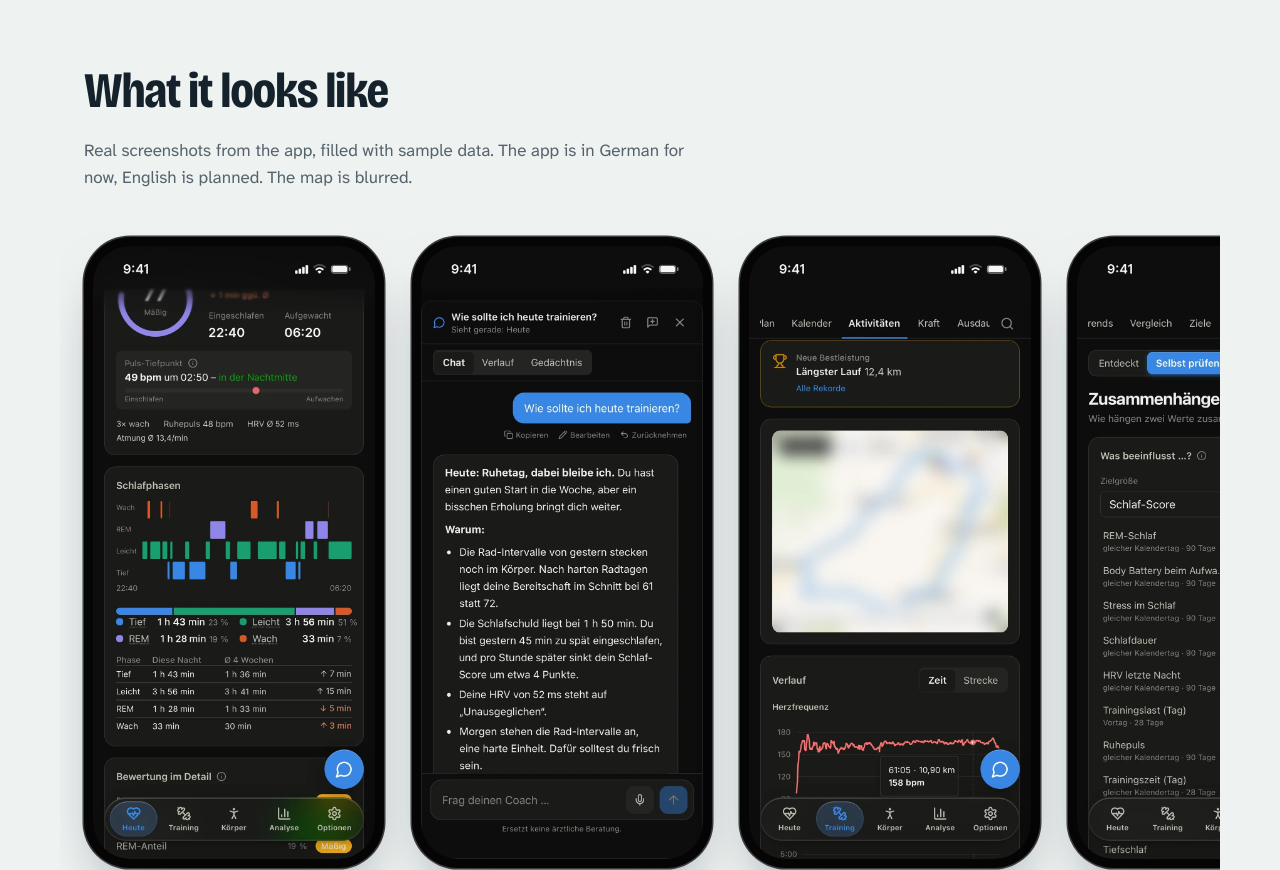
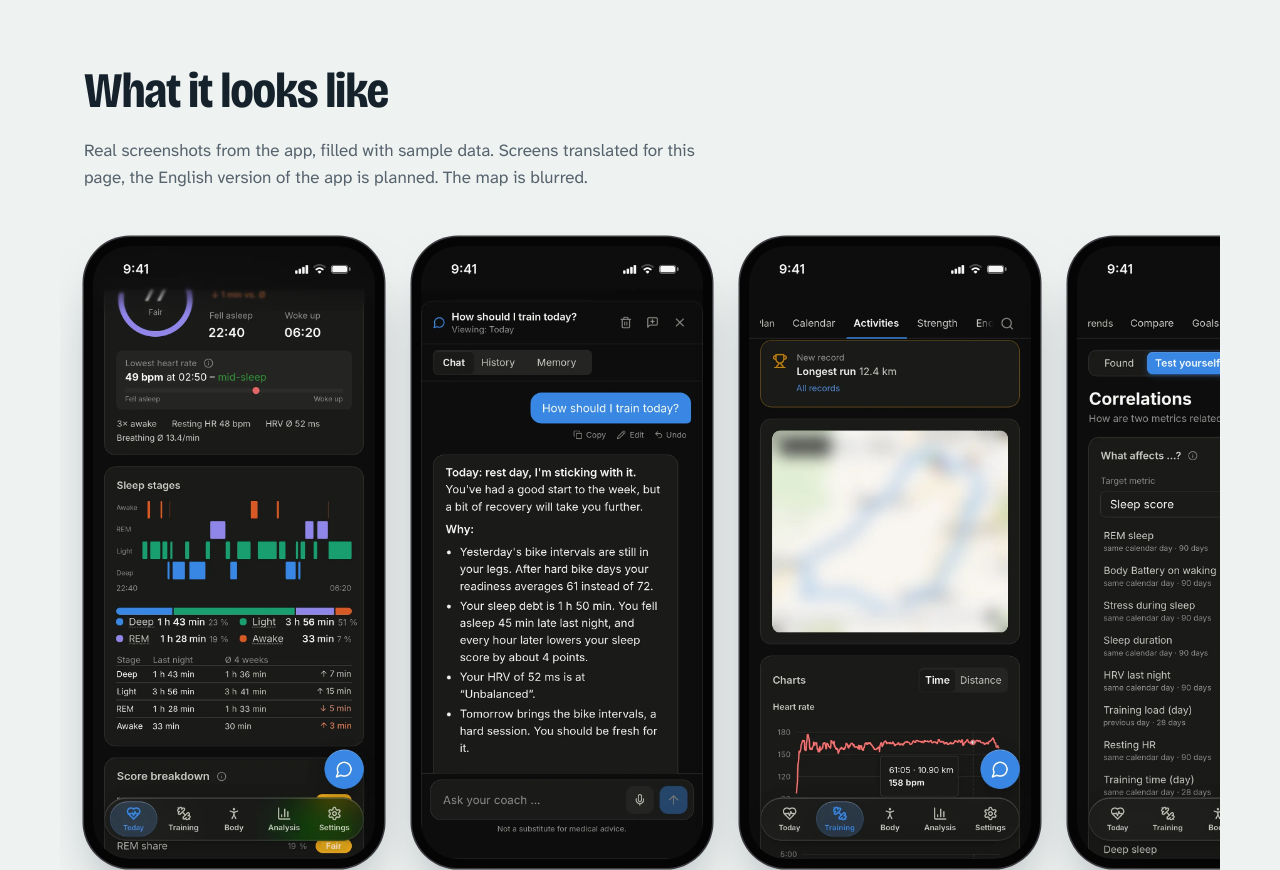
Before and after one commit to lennardwbr/vitaldeck, a plain HTML site: page index.html in a window 1280 px wide. Shown: the part 1540-2410 px from the top of the page. Drawn offline with Linux system fonts and the light colour scheme.

Commit message:
Englische Screenshots für die EN-Version der Landingpage
Co-Authored-By: Claude Opus 5.5 <noreply@anthropic.com>
Claude-Session: https://claude.ai/code/session_01AYan49TVoH8vpKGHQKNY41

```diff
--- a/index.html
+++ b/index.html
@@ -393,7 +393,7 @@ const T = {
   r1_h:"Your data, your server.", r1:"Runs with Docker on a Raspberry Pi, NAS or home server. No account with us, no cloud, no subscription for the core.",
   r2_h:"Understands, not just displays.", r2:"Daily readiness, sleep analysis, early illness warning, correlations like “sleep tonight, HRV tomorrow” and analysis of every session, all computed locally.",
   r3_h:"A coach that does the work.", r3:"It knows your numbers, builds training plans, suggests alternatives when the day does not fit and sends workouts to your watch. You confirm with one tap.",
-  look_h:"What it looks like", look_intro:"Real screenshots from the app, filled with sample data. The app is in German for now, English is planned. The map is blurred.", gallery_aria:"App views",
+  look_h:"What it looks like", look_intro:"Real screenshots from the app, filled with sample data. Screens translated for this page, the English version of the app is planned. The map is blurred.", gallery_aria:"App views",
   c_sleep_h:"Sleep, night by night", c_sleep:"Stages, heart rate and HRV overnight, compared with your last four weeks.",
   c_coach_h:"The coach in chat", c_coach:"It explains itself with your numbers and prepares changes. Nothing is applied until you tap.",
   c_act_h:"Every session in detail", c_act:"Map, charts, zones and personal records. The map is blurred here.",
@@ -438,6 +438,7 @@ function setLang(l){
   document.querySelectorAll("[data-t-html]").forEach(el=>{ if(d[el.dataset.tHtml]!=null) el.innerHTML = d[el.dataset.tHtml]; });
   document.querySelectorAll("[data-t-aria]").forEach(el=>{ if(d[el.dataset.tAria]!=null) el.setAttribute("aria-label", d[el.dataset.tAria]); });
   document.querySelectorAll("[data-t-alt]").forEach(el=>{ if(d[el.dataset.tAlt]!=null) el.setAttribute("alt", d[el.dataset.tAlt]); });
+  document.querySelectorAll(".device img").forEach(img=>{ const f=img.getAttribute("src").split("/").pop(); img.setAttribute("src",(l==="en"?"img/en/":"img/")+f); });
   document.querySelectorAll(".lang button").forEach(b=>b.setAttribute("aria-pressed", String(b.dataset.lang===l)));
   try{ localStorage.setItem("vitaldeck-lang", l) }catch(e){}
 }
```
Also changed, not shown: img/en/aktivitaet.webp (added), img/en/coach.webp (added), img/en/heute.webp (added), img/en/plan.webp (added), img/en/schlaf.webp (added), img/en/zusammenhaenge.webp (added).
